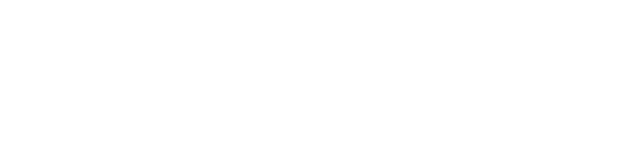
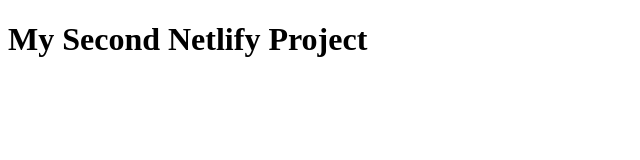
Before and after one commit to miomaeshima/mysecondnetlifyproject, a plain HTML site: page index.html in a window 1280 px wide. Shown: the whole page, without its empty margins (0-640 px from the left). Drawn offline with Linux system fonts and the light colour scheme.

Commit message:
added title

```diff
--- a/index.html
+++ b/index.html
@@ -7,6 +7,6 @@
     <title>My Second Netlify Project</title>
 </head>
 <body>
-
+    <h1>My Second Netlify Project</h1>
 </body>
 </html>
```
